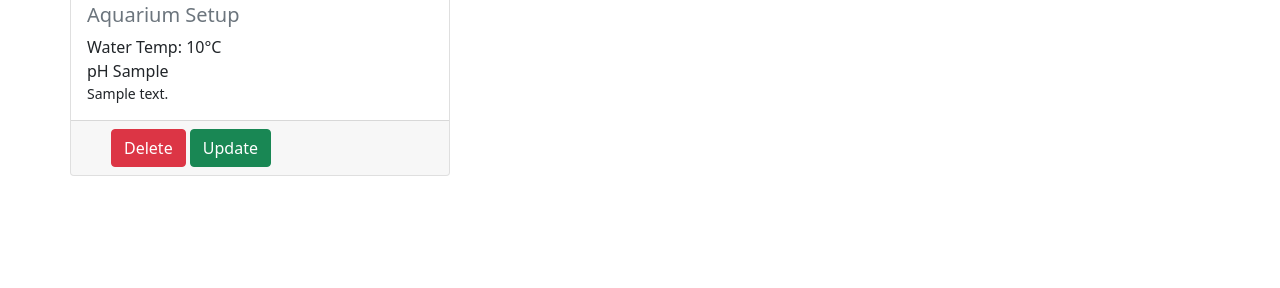
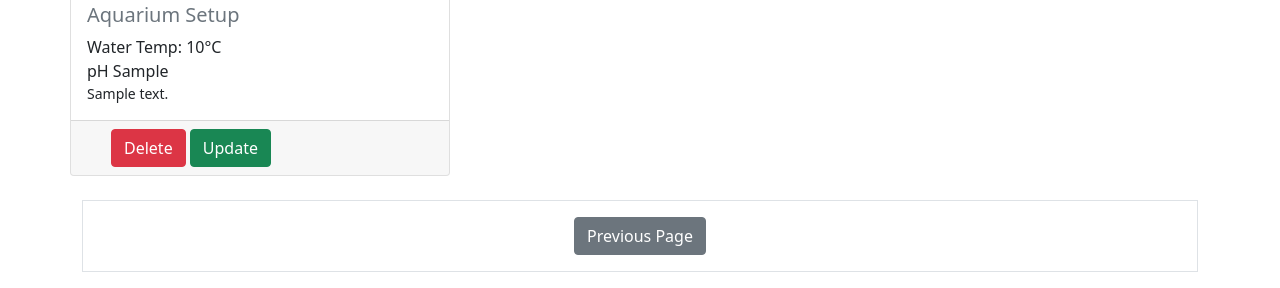
Before and after one commit to Code-Institute-Submissions/Malrhis-project3, a Flask app: template templates/show_plant.template.html in a window 1280 px wide. Shown: the part 1032-1320 px from the top of the page. Before the commit the page ends 1208 px from the top, so only its background shows below. Run offline with Flask 2, Linux system fonts and the light colour scheme; the template is opened without the code that fills it: most values are stand-ins (such as "Sample title", 1, 10 or a date in 2020); grey boxes marked "Sample" are stand-in pictures; some libraries are stand-ins or nearby versions.

Commit message:
add pagination logic for app.py and plant template

```diff
--- a/app.py
+++ b/app.py
@@ -44,7 +44,7 @@ def index():
 def show_all_fish():
     name = request.args.get('name')
     page = request.args.get('page')
-    # pass length of
+    # pass length of fish collection
     count_fish = db.fish.count_documents({})
 
     if page is None:
@@ -271,6 +271,15 @@ def process_update_fish(fish_id):
 @app.route('/plant')
 def show_all_plant():
     name = request.args.get('name')
+    page = request.args.get('page')
+    # pass length of plant collection
+    count_plant = db.plant.count_documents({})
+
+    if page is None:
+        page = 0
+    else:
+        # Convert page into an int
+        page = int(page)
 
     criteria = {}
 
@@ -280,8 +289,9 @@ def show_all_plant():
             "$options": 'i'
         }
 
-    plant = db.plant.find(criteria)
-    return render_template('show_plant.template.html', plant=plant)
+    plant = db.plant.find(criteria).skip(page*12).limit(12)
+    return render_template('show_plant.template.html',
+                           plant=plant, page=page, count_plant=count_plant)
 
 # CREATE
 # route to show the form
--- a/templates/show_fish.template.html
+++ b/templates/show_fish.template.html
@@ -68,7 +68,7 @@ Fish List
         {% if page != 0 %}
         <a href="?page={{page-1}}" class="btn btn-secondary my-3 col-auto mx-0 text-center">Previous Page</a>
         {% endif %}
-        {% if count_fish > 20 %}
+        {% if count_plant > 20 %}
         <a href="?page={{page+1}}" class="btn btn-secondary my-3 col-auto mx-0 text-center">Next Page</a>
         {% endif %}
     </div>
--- a/templates/show_plant.template.html
+++ b/templates/show_plant.template.html
@@ -64,4 +64,13 @@ Plant List
     {% endfor%}
 </div>
 
+<div class="container my-3 border text-center">
+        {% if page != 0 %}
+        <a href="?page={{page-1}}" class="btn btn-secondary my-3 col-auto mx-0 text-center">Previous Page</a>
+        {% endif %}
+        {% if count_plant > 20 %}
+        <a href="?page={{page+1}}" class="btn btn-secondary my-3 col-auto mx-0 text-center">Next Page</a>
+        {% endif %}
+    </div>
+
 {% endblock %}
```
